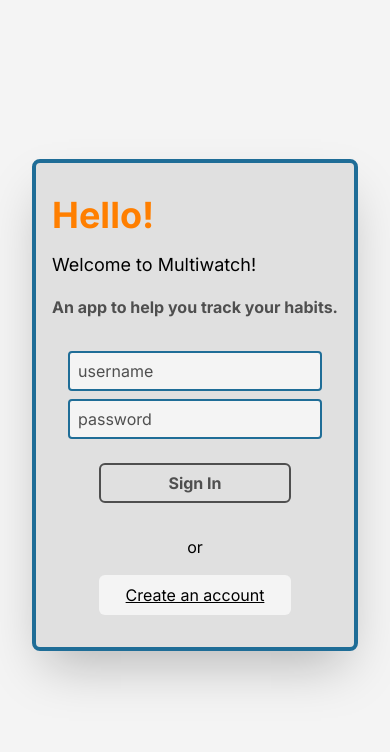
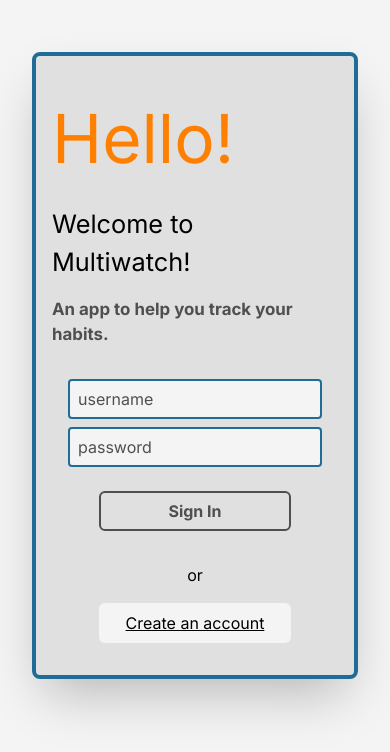
Before and after one commit to percouple/multiwatch-next, a Next.js app: page /cold-login in a window 390 px wide. Shown: the top 752 px of the page. Built offline with nearby package versions, Linux system fonts and the light colour scheme.

Commit message:
responsive layout styling

```diff
--- a/app/cold-login/deviceStyles.css
+++ b/app/cold-login/deviceStyles.css
@@ -5,6 +5,15 @@
     justify-content: space-around;
     align-items: center;
     padding: 1rem;
+  }
+  .ds-card-text-head{
+    font-size: 8vh;
+  }
+  .ds-card-text-body{
+    font-size: 3vh;
+  }
+  .ds-card-text-foot{
+    font-size: 2vh;
   }
 }
 
@@ -19,4 +28,13 @@
     padding-top: 4rem;
     margin-left: 4rem;
   }
+  .ds-card-text-head{
+    font-size: 8vw;
+  }
+  .ds-card-text-body{
+    font-size: 3vw;
+  }
+  .ds-card-text-foot{
+    font-size: 2vw;
+  }
 }
--- a/app/cold-login/page.tsx
+++ b/app/cold-login/page.tsx
@@ -4,21 +4,22 @@ import "./deviceStyles.css";
 import Link from "next/link";
 
 export default function Login({}) {
+
   return (
     <div className="absolute w-full h-screen flex justify-center theme-light bg-skin-backgroundBase">
       <div
         className="flex ds-card border-skin-accent-1 pt-6 w-auto m-8 h-auto absolute rounded-lg
-        border-4 top-[15%] bg-skin-backgroundMuted shadow-2xl"
+        border-4 top-[5vw] bg-skin-backgroundMuted shadow-2xl"
         id="authForm"
       >
-        <div>
-          <div className="text-skin-accent-2 text-4xl font-bold my-4">
+        <div className="ds-card-text max-h-[100%]">
+          <div className="text-skin-accent-2 ds-card-text-head my-4">
             Hello!
           </div>
-          <div className="text-lg text-skin-textBase">
+          <div className="text-skin-textBase ds-card-text-body">
             Welcome to Multiwatch!
           </div>
-          <div className="text-skin-textMuted font-bold my-4 ">
+          <div className="text-skin-textMuted font-bold my-4 ds-card-text-foot">
             An app to help you track your habits.
           </div>
         </div>
```
